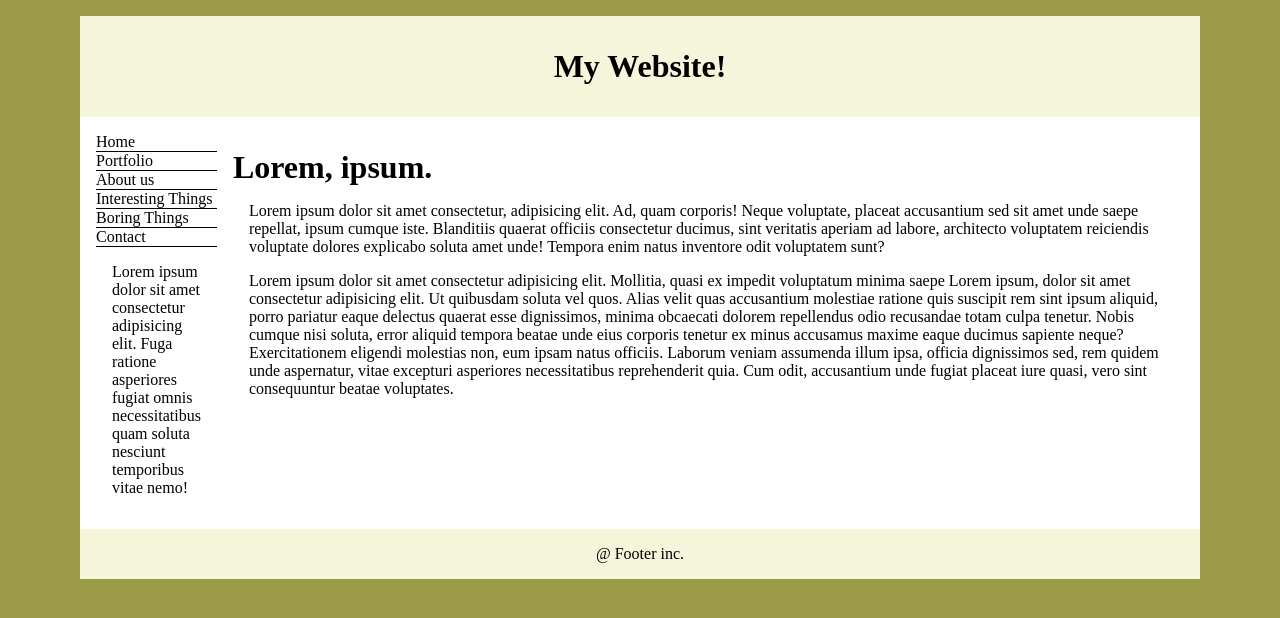
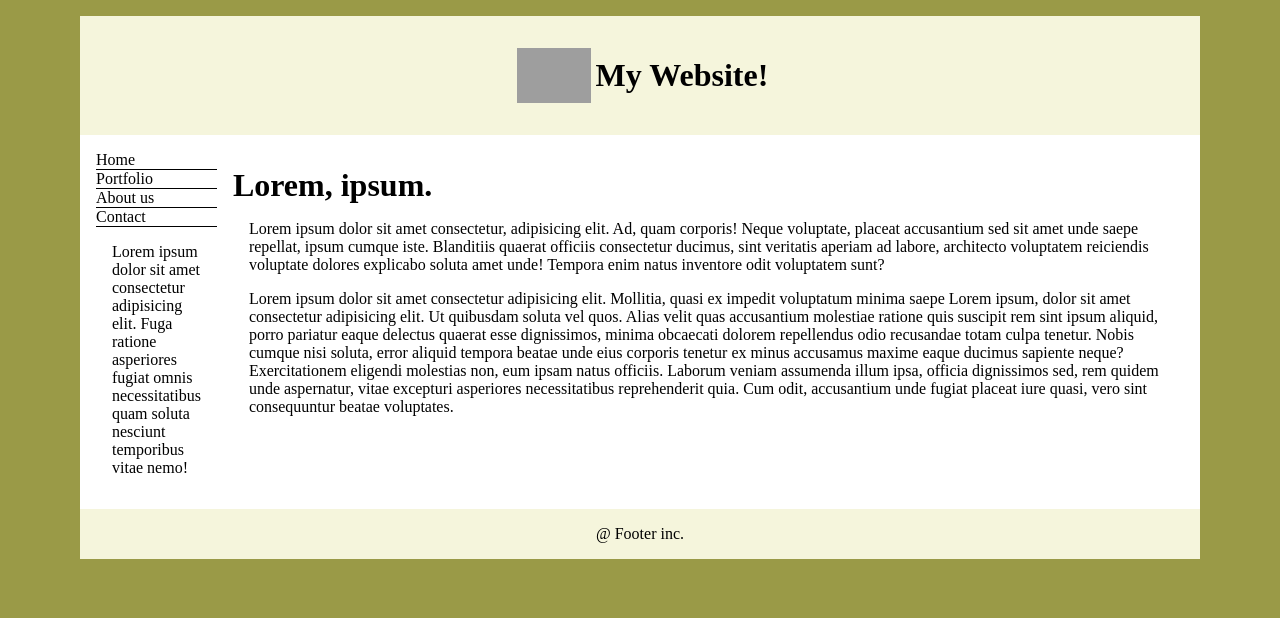
Before and after one commit to Ali-Bin-Shoaib/bootcamp-day-6-exercise-1, a plain HTML site: page index.html in a window 1280 px wide. Drawn offline with Linux system fonts and the light colour scheme; grey boxes are pictures that could not be loaded.

Commit message:
Adding image in header

```diff
--- a/assets/css/style.css
+++ b/assets/css/style.css
@@ -4,6 +4,9 @@
 }
 header {
 	padding: 2rem;
+}
+.flex {
+	display: flex;
 }
 header,
 footer {
--- a/index.html
+++ b/index.html
@@ -9,8 +9,11 @@
 	</head>
 	<body>
 		<main>
-			<header>
-				<h1>My Website!</h1>
+			<header style="text-align: center">
+				<div class="flex" style="align-items: center; justify-content: center">
+					<img src="assets/img/img.jpg" alt="img" width="7%" height="7%" style="margin: 0 5px" />
+					<h1>My Website!</h1>
+				</div>
 			</header>
 			<div id="container">
 				<aside>
@@ -18,8 +21,8 @@
 						<li><a href="index.html">Home</a></li>
 						<li><a href="portfolio.html">Portfolio</a></li>
 						<li><a href="about.html">About us</a></li>
-						<li><a>Interesting Things</a></li>
-						<li><a>Boring Things</a></li>
+						<!-- <li><a>Interesting Things</a></li>
+						<li><a>Boring Things</a></li> -->
 						<li><a href="contact.html">Contact</a></li>
 					</ul>
 					<p>
```
Also changed, not shown: 1 other file.
